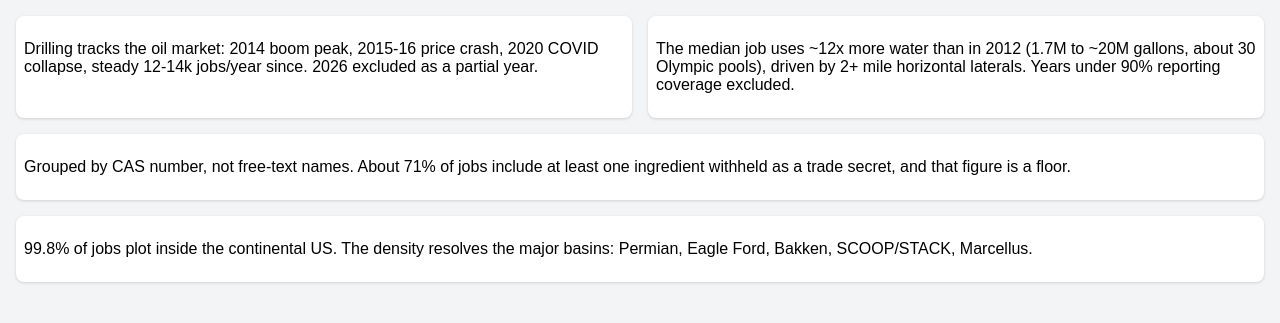
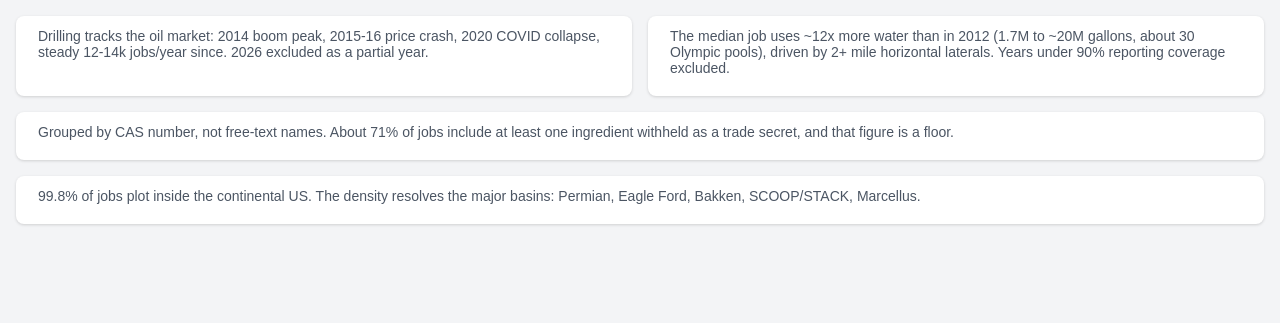
Before and after one commit to solumurewa7/FracFocus, a Flask app: template dashboard/templates/index.html in a window 1280 px wide. Shown: the part 92-415 px from the top of the page. Run offline with Flask 3, Linux system fonts and the light colour scheme; the template is opened without the code that fills it, so the values that code supplies are empty.

Commit message:
added CSS for captions

```diff
--- a/dashboard/templates/index.html
+++ b/dashboard/templates/index.html
@@ -12,6 +12,7 @@
     .card  { background: white; border-radius: 8px; padding: 8px;
              box-shadow: 0 1px 3px rgba(0,0,0,0.15); }
     .wide  { grid-column: 1 / -1; }
+    .caption { margin: 0; padding: 4px 14px 12px; color: #4b5563; font-size: 14px; }
   </style>
 </head>
 <body>
```
